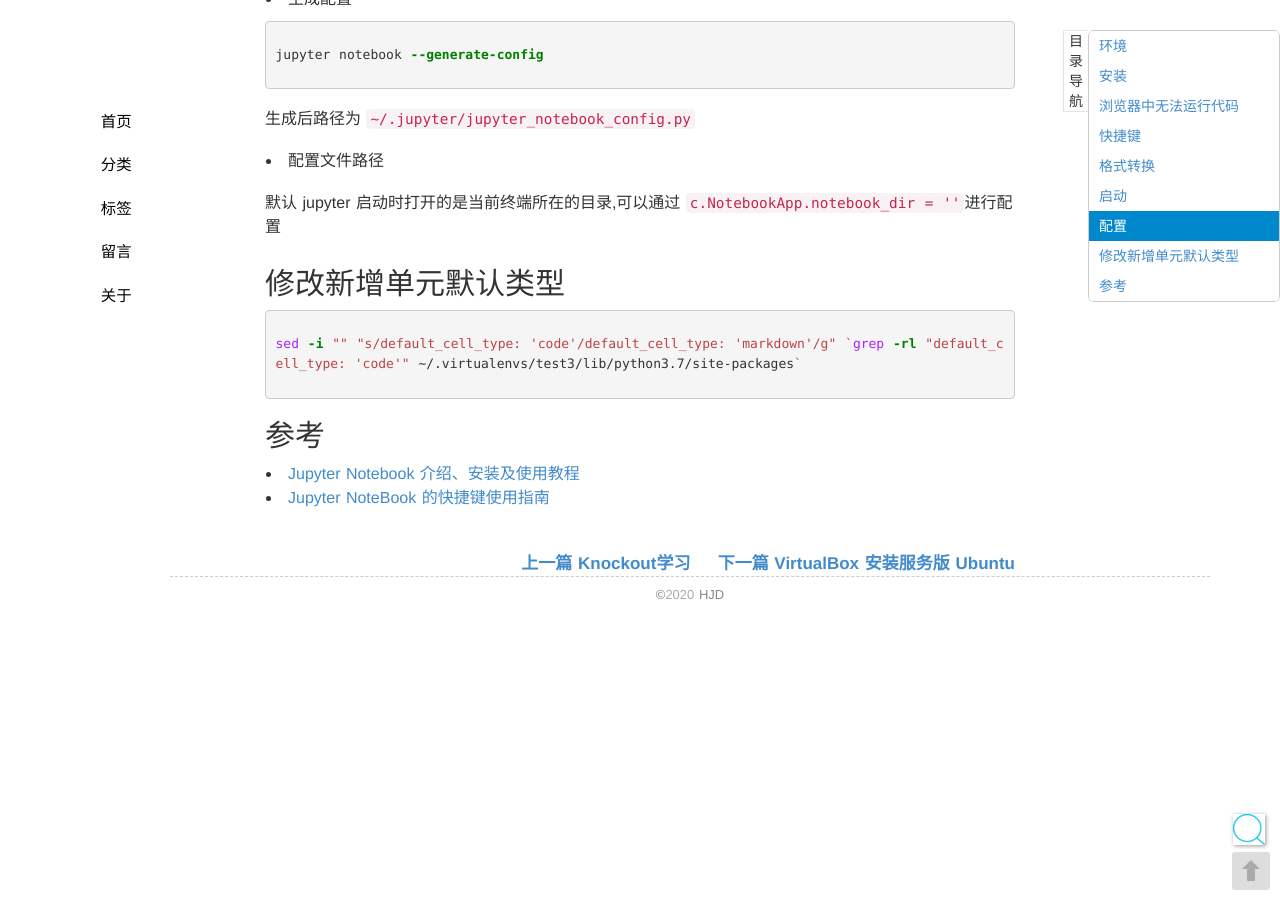
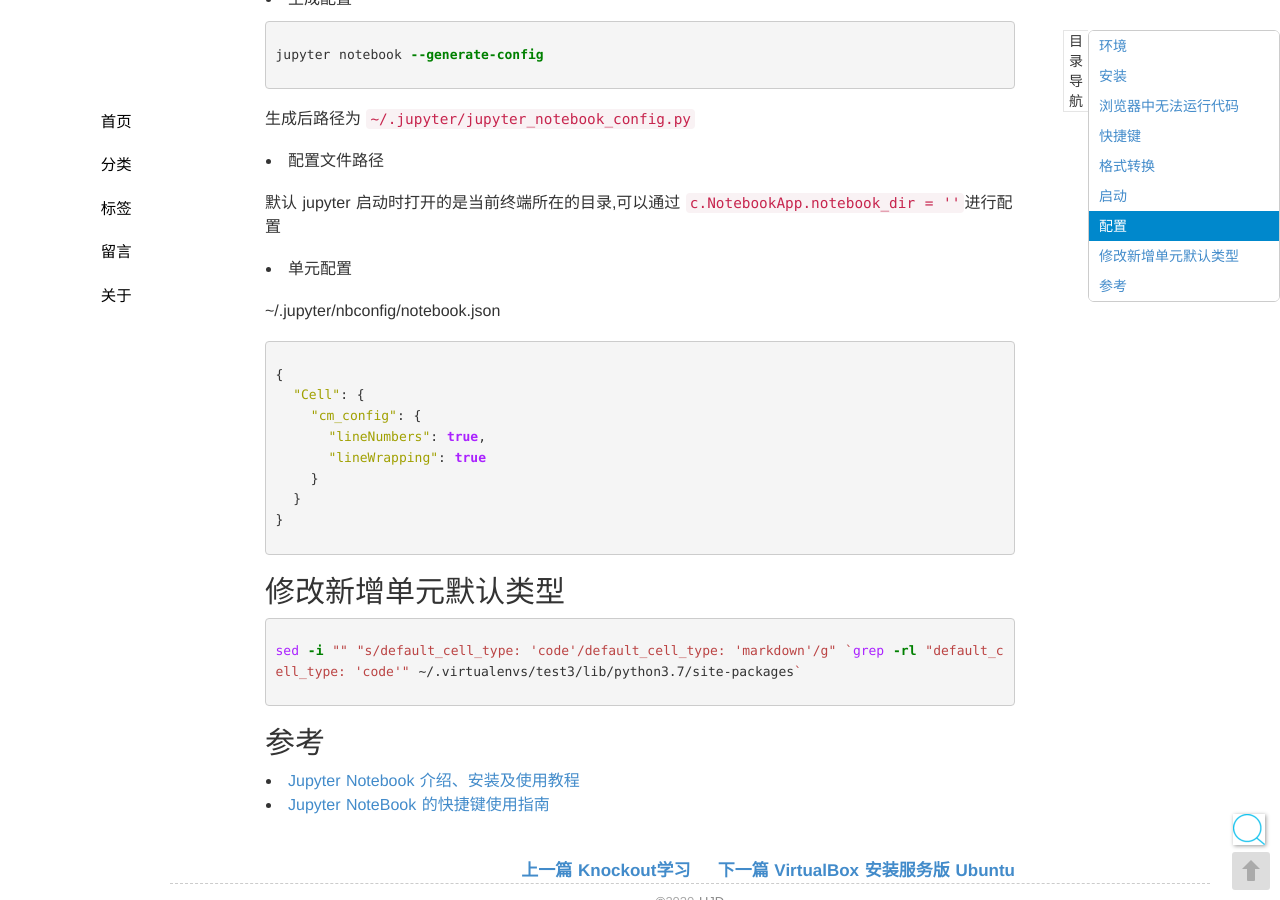
Before and after one commit to seekplum/seekplum.github.io, a Jekyll site: the page built from _posts/2019-06-28-jupyter-notebook.md, in a window 1280 px wide and 900 px high, scrolled down 2319 px. Built offline with Jekyll 4.4.1, drawn with Linux system fonts in a browser that asks for light colours; comment, search, counter and statistics services are not loaded.

Commit message:
MOD: jupyter notebook 换行

````diff
--- a/_posts/2019-06-28-jupyter-notebook.md
+++ b/_posts/2019-06-28-jupyter-notebook.md
@@ -105,6 +105,21 @@ jupyter notebook --generate-config
 
 默认 jupyter 启动时打开的是当前终端所在的目录,可以通过 `c.NotebookApp.notebook_dir = ''`进行配置
 
+- 单元配置
+
+~/.jupyter/nbconfig/notebook.json
+
+```json
+{
+  "Cell": {
+    "cm_config": {
+      "lineNumbers": true,
+      "lineWrapping": true
+    }
+  }
+}
+```
+
 ## 修改新增单元默认类型
 
 ```bash
````
